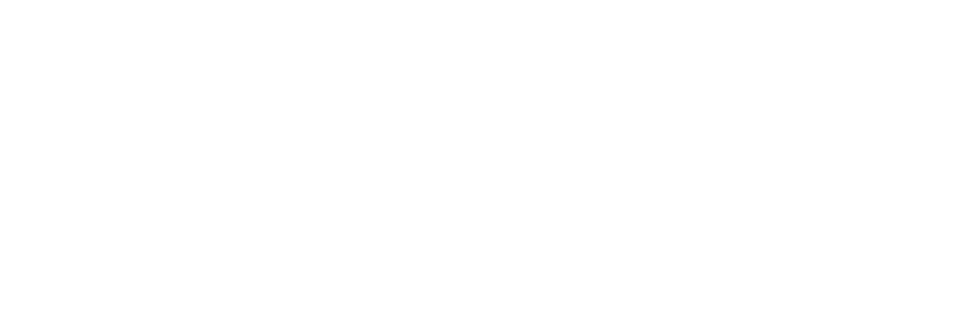
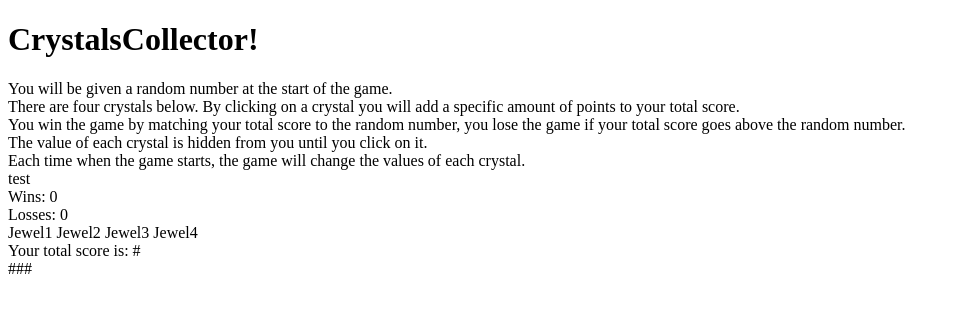
Before and after one commit to jburn008/unit-4-game, a plain HTML site: page index.html in a window 1280 px wide. Shown: the whole page, without its empty margins (0-960 px from the left). Drawn offline with nearby package versions, Linux system fonts and the light colour scheme.

Commit message:
pseudo code

```diff
--- a/index.html
+++ b/index.html
@@ -2,13 +2,63 @@
 <html>
 <head>
   <title>simple crystal game</title>
+  <script   src="https://code.jquery.com/jquery-3.3.1.js"   integrity="sha256-2Kok7MbOyxpgUVvAk/HJ2jigOSYS2auK4Pfzbm7uH60="   crossorigin="anonymous"></script>
 </head>
 <body>
 
+    <h1>CrystalsCollector!</h1>
+
+    <div id="instructions">
+        You will be given a random number at the start of the game.
+        <br>
+        There are four crystals below.  By clicking on a crystal you will add a specific amount of points to your total score.
+        <br>
+        You win the game by matching your total score to the random number, you lose the game if your total score goes above the random number.
+        <br>
+        The value of each crystal is hidden from you until you click on it.
+        <br>
+        Each time when the game starts, the game will change the values of each crystal.
+    </div>
+
+    <div id="randomNum"><span>computer generated ## here</span></div>
+    <div id="Score">
+        Wins: <span id="userWins">0</span>
+        <br>
+        Losses: <span id="userLosses">0</span>
+    </div>
+    <div>
+        <span id="jewel-1">Jewel1</span>
+        <span id="jewel-2">Jewel2</span>
+        <span id="jewel-3">Jewel3</span>
+        <span id="jewel-4">Jewel4</span>
+    </div>
+    <div id="userScore">
+        Your total score is: <span>#</span>
+    </div>
+    <div id="counter">
+        ###
+    </div>
 <script type="text/javascript">
 
-  // Created a simple "alert" to get our bearings.
-  alert("hi");
+  // jQuery starts here
+
+  //crystals values randomly assigned from 1-12
+
+  //randomNum values randomly assigned from 19-120
+
+  var computerNum = "test"
+  //For each game:
+  //generate a random number for the randomNum div
+  $('#randomNum').text(computerNum)
+  //randomize the crystal values from an array
+  //onclick events on the jewels will add to the users score
+  //display running total in the userScore div until number matches randomNum or is over
+  //if userScore is over randomNum, player losses
+  //tell user wether they win or lose
+  //restart game when player wins or loses
+  //counter div resets to zero
+
+
 
 </script>
 </body>
```
